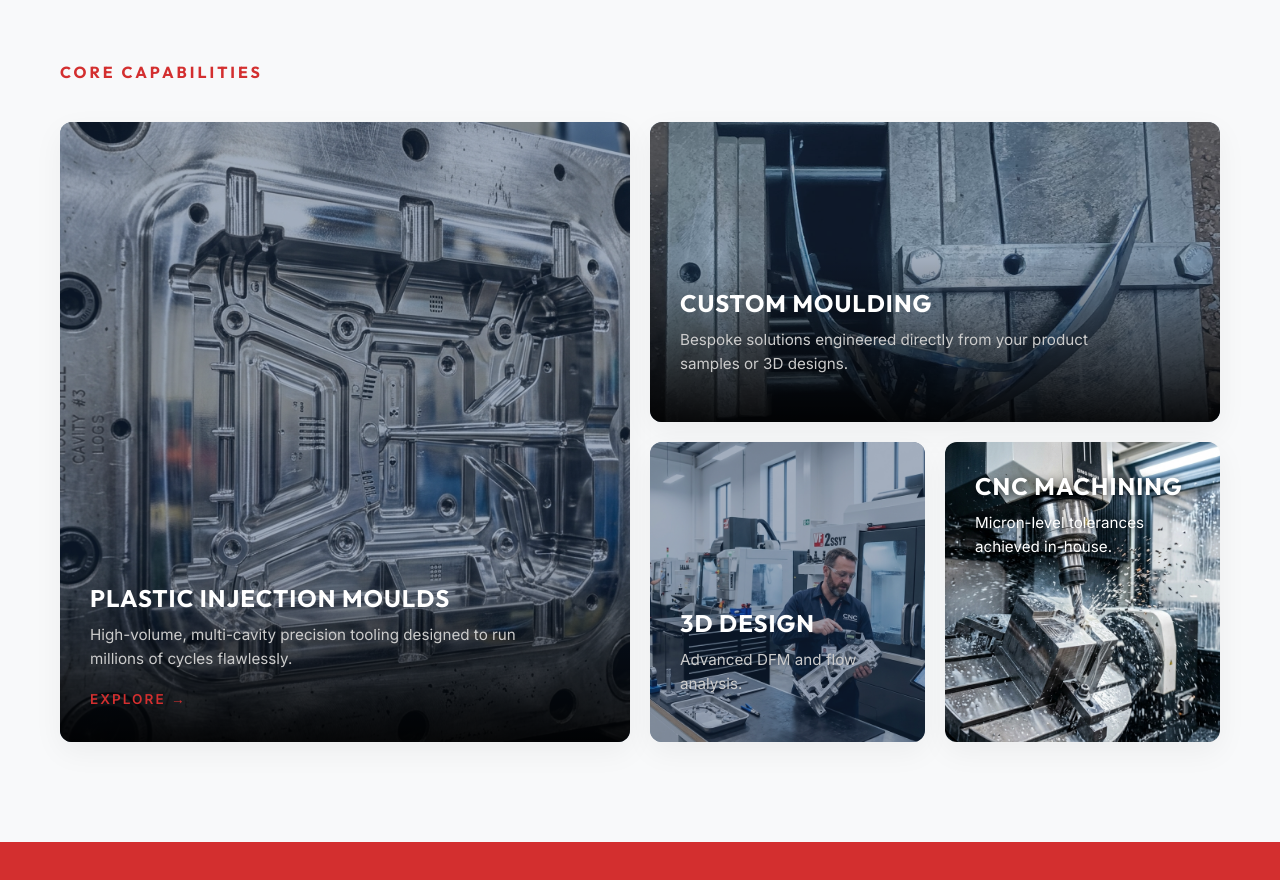
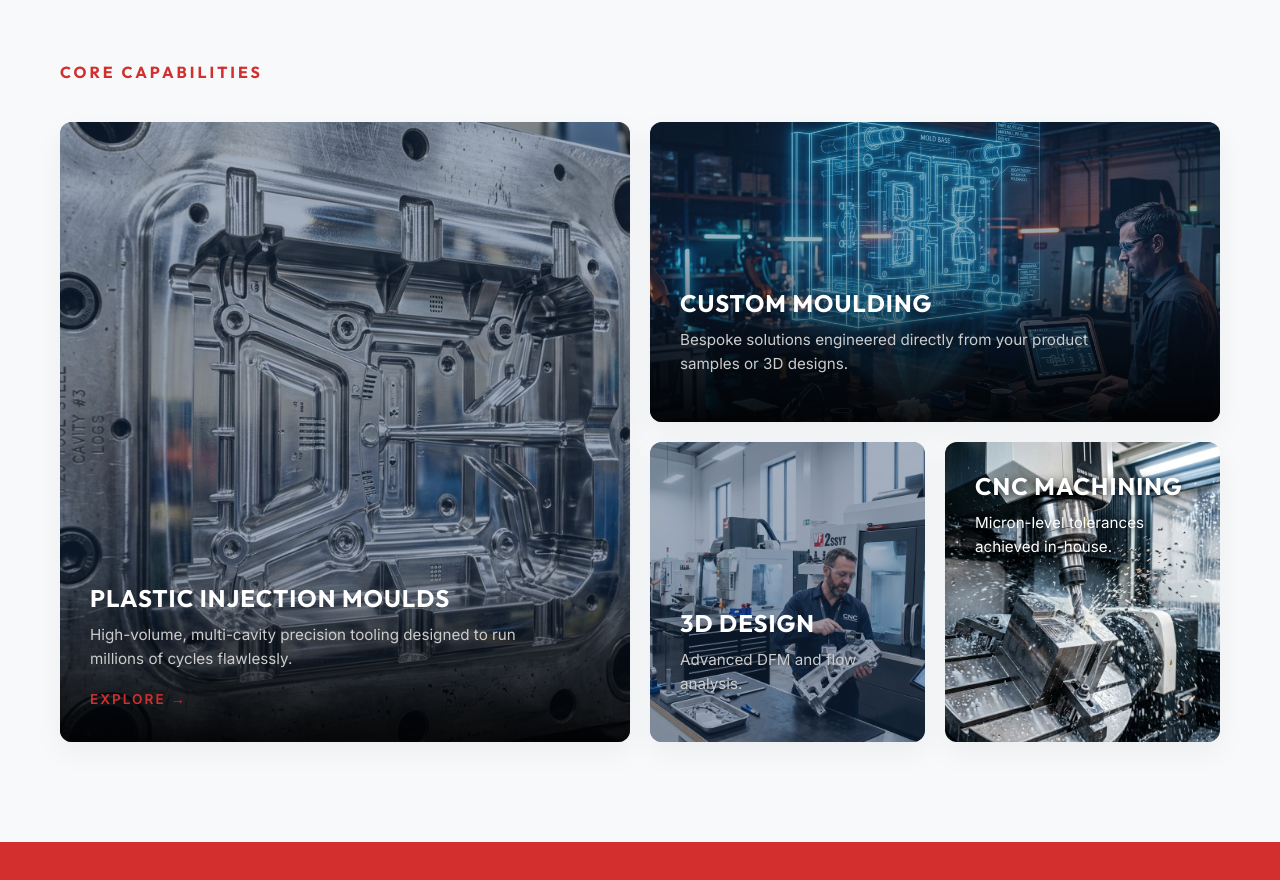
Before and after one commit to vivzz2216/vivek_moulds_enterprises, a React app: page index.html in a window 1280 px wide. Shown: the part 1400-2280 px from the top of the page. Built offline with nearby package versions, Linux system fonts and the light colour scheme.

Commit message:
feat: add AI generated custom moulding image

```diff
--- a/index.html
+++ b/index.html
@@ -116,7 +116,7 @@
 
         <!-- Medium Box: Custom Moulds -->
         <div class="bento-item bento-medium">
-          <div class="bento-bg" style="background-image: url('/src/assets/work2.jpeg');"></div>
+          <div class="bento-bg" style="background-image: url('/src/assets/custom-moulding.jpg');"></div>
           <div class="bento-content">
             <h4>CUSTOM MOULDING</h4>
             <p>Bespoke solutions engineered directly from your product samples or 3D designs.</p>
```
Also changed, not shown: products.html (+1 -1 lines), src/assets/custom-moulding.jpg (added).
